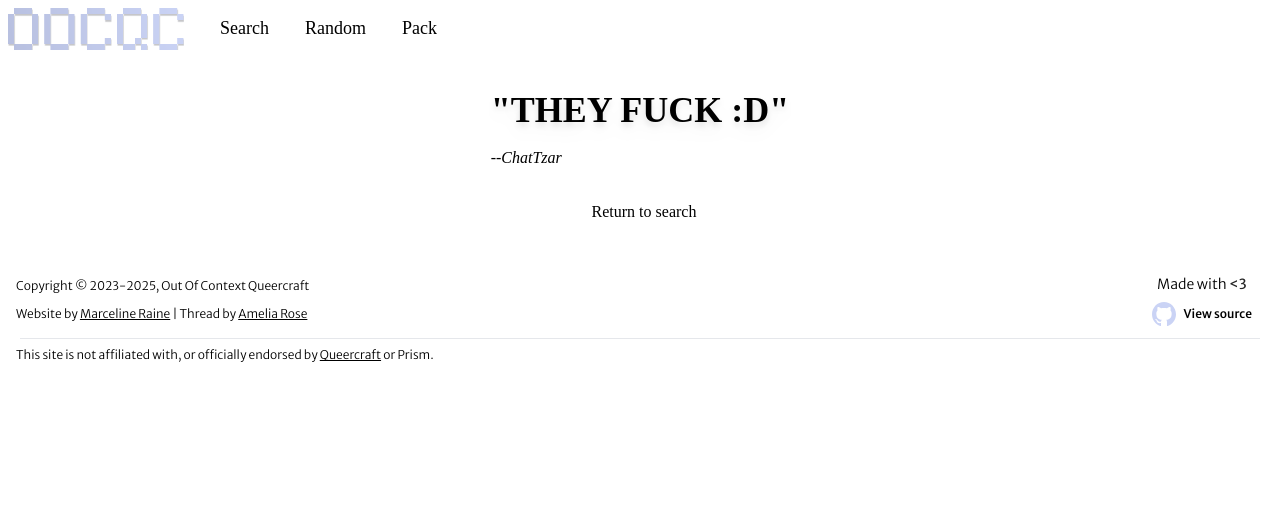
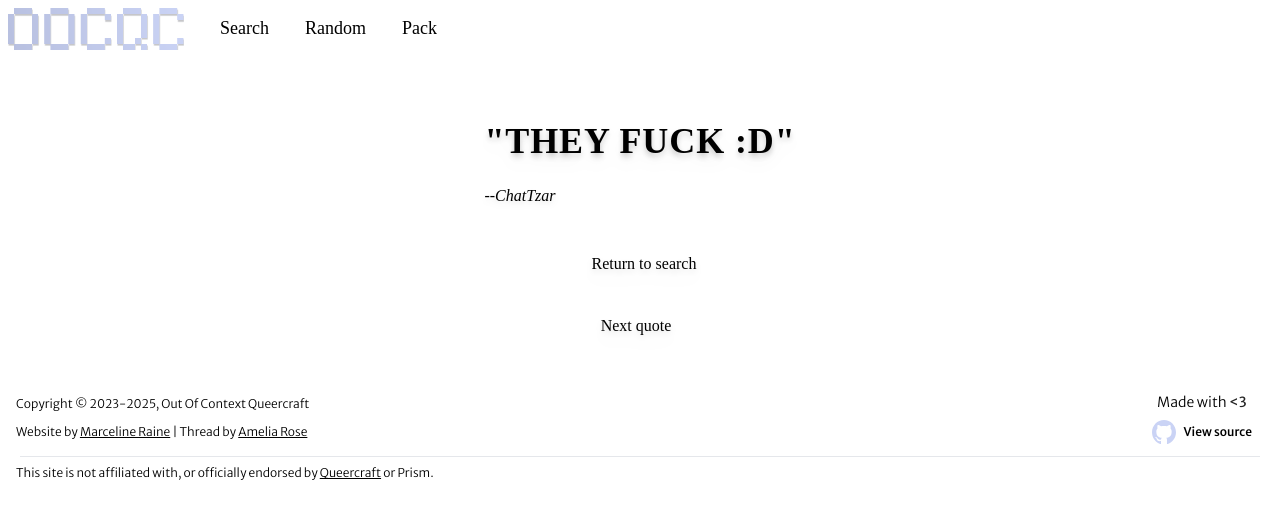
Before and after one commit to Meowcelinee/oocqc-page, a Next.js app: page /view/1 in a window 1280 px wide. Shown: the top 518 px of the page. Built offline with nearby package versions, Linux system fonts and the light colour scheme; a web font is replaced by a local one; what @catppuccin/tailwindcss would draw is missing.

Commit message:
improve view page

```diff
--- a/src/app/view/[id]/page.tsx
+++ b/src/app/view/[id]/page.tsx
@@ -9,23 +9,47 @@ export default async function ViewQuote({
 }) {
     const quote = validQuotes[(await params).id - 1];
     return (
-        <div className='flex-col md:py-4 py-2'>
-            <div className='mx-auto md:w-fit w-full'>
-                <h1 className='animate-appear my-4 md:text-4xl text-3xl font-semibold drop-shadow-lg'>
-                    "{quote.quote}"
-                </h1>
-                <p className='animate-appearLonger text-overlay2 italic'>
-                    --{quote.person}
-                </p>
+        <div className='md:py-4 py-2'>
+            <div className='bg-gradient-to-r from-mantle to-crust drop-shadow-md rounded-sm mx-auto md:px-10 md:py-6 px-5 py-3 w-full'>
+                <div className='mx-auto md:w-fit md:max-w-screen-xl w-full'>
+                    <h1 className='animate-appear my-4 md:text-4xl text-3xl text-rosewater font-semibold drop-shadow-lg tracking-normal md:tracking-wide md:leading-normal leading-normal'>
+                        "{quote.quote}"
+                    </h1>
+                    <p className='animate-appearLonger text-overlay2 italic'>
+                        --{quote.person}
+                    </p>
+                </div>
             </div>
-            <div className='bg-mantle mt-4 px-2 py-1 w-full'>
+            <div className='w-fit mt-4 mx-auto'>
                 <Link
                     href='/search'
-                    className='flex bg-surface0 rounded-2xl border-2 border-transparent mx-auto px-4 py-2 transition duration-300 w-fit md:hover:border-overlay2'
+                    className='flex bg-sky text-crust rounded-2xl drop-shadow-lg px-4 py-1 transition duration-300 w-fit md:hover:bg-mantle md:hover:text-text'
                 >
-                    <div className='flex gap-2'>
+                    <div className='flex gap-2 m-auto text-center'>
                         <i className='nf nf-fa-arrow_left text-sm my-auto'></i>
                         Return to search
+                    </div>
+                </Link>
+            </div>
+            <div className='flex md:flex-row flex-col justify-center gap-4 bg-mantle drop-shadow-sm mt-4 px-2 py-2 w-full'>
+                {quote.id > 1 && (
+                    <Link
+                        href={`/view/${quote.id - 1}`}
+                        className='flex bg-surface0 rounded-2xl border-2 border-transparent drop-shadow-lg px-4 py-2 md:m-0 mx-auto transition duration-300 md:w-fit w-2/3 md:hover:bg-base md:hover:border-overlay2'
+                    >
+                        <div className='flex gap-2 m-auto text-center'>
+                            <i className='nf nf-fa-arrow_left text-sm my-auto'></i>
+                            Previous quote
+                        </div>
+                    </Link>
+                )}
+                <Link
+                    href={`/view/${quote.id + 1}`}
+                    className='flex bg-surface0 rounded-2xl border-2 border-transparent drop-shadow-lg px-4 py-2 md:m-0 mx-auto transition duration-300 md:w-fit w-2/3 md:hover:bg-base md:hover:border-overlay2'
+                >
+                    <div className='flex gap-2 m-auto text-center'>
+                        Next quote
+                        <i className='nf nf-fa-arrow_right text-sm my-auto'></i>
                     </div>
                 </Link>
             </div>
```
